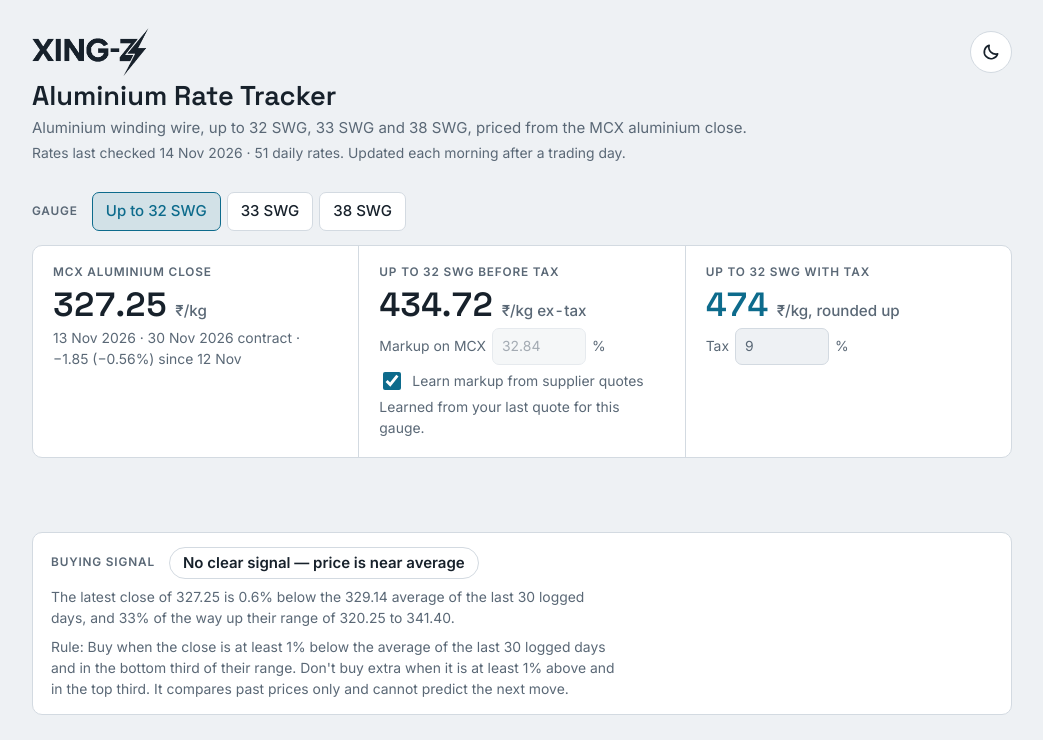
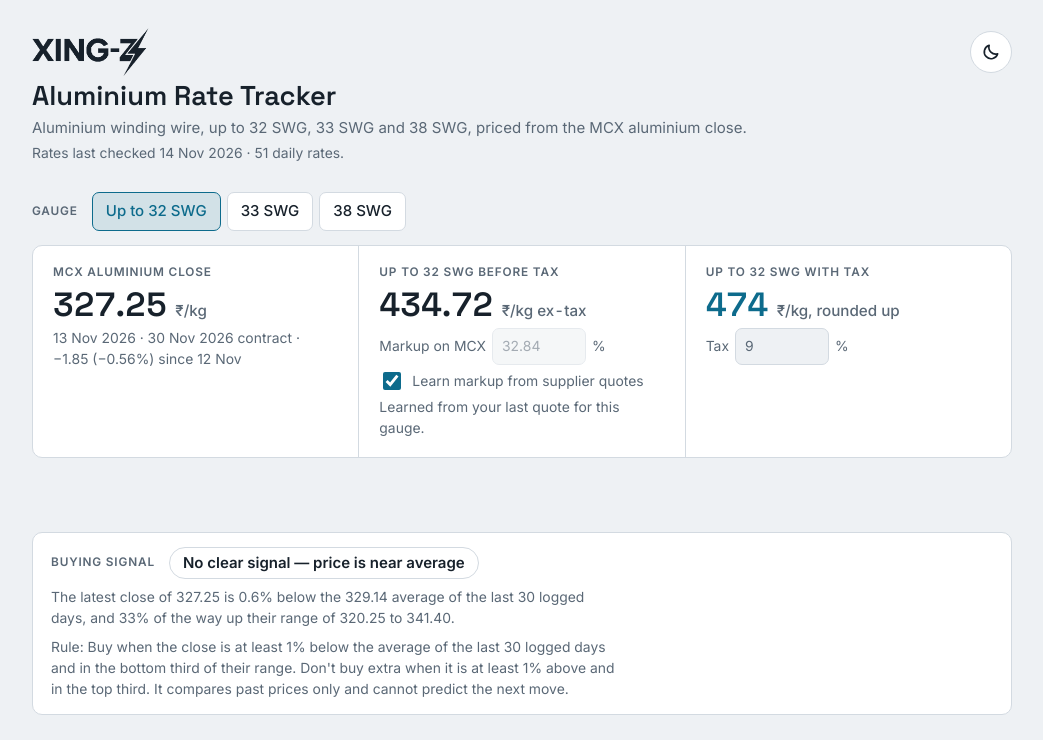
Before and after one commit to ArshGujral/aluminium-rate-tracker, a plain HTML site: page index.html in a window 1280 px wide. Shown: the top 740 px of the page, without its empty margins (118-1161 px from the left). Drawn offline with Linux system fonts and the light colour scheme.

Commit message:
Status line: say when rates were last checked
Co-Authored-By: Claude Fable 5.2 <noreply@anthropic.com>
Claude-Session: https://claude.ai/code/session_01BTexfo98F3S2iSSg8GQ25J

```diff
--- a/index.html
+++ b/index.html
@@ -454,7 +454,7 @@ td .art-tag { color: var(--muted); font-size: 0.78rem; }
   function renderStatus() {
     var t = $('status'), r = S.run;
     if (!S.ratesLoaded) return;
-    if (S.local) { t.textContent = (S.snap ? 'Rates last checked ' + fmtD(S.snap) + ' \u00b7 ' : '') + S.rates.length + ' daily rates. Updated each morning after a trading day.'; return; }
+    if (S.local) { t.textContent = (S.snap ? 'Rates last checked ' + fmtD(S.snap) + ' \u00b7 ' : '') + S.rates.length + ' daily rates.'; return; }
     if (r && typeof r.at === 'string') {
       var d = new Date(r.at), when = isNaN(d) ? r.at : d.getDate() + ' ' + MON[d.getMonth()] + ', ' + String(d.getHours()).padStart(2, '0') + ':' + String(d.getMinutes()).padStart(2, '0');
       t.textContent = 'Last automatic check: ' + when + (r.ok === false ? ' — could not log a rate' : ' — ok') + (r.message ? '. ' + String(r.message).slice(0, 200) : '');
```
Also changed, not shown: tracker.html (+1 -1 lines), 2 other files.
